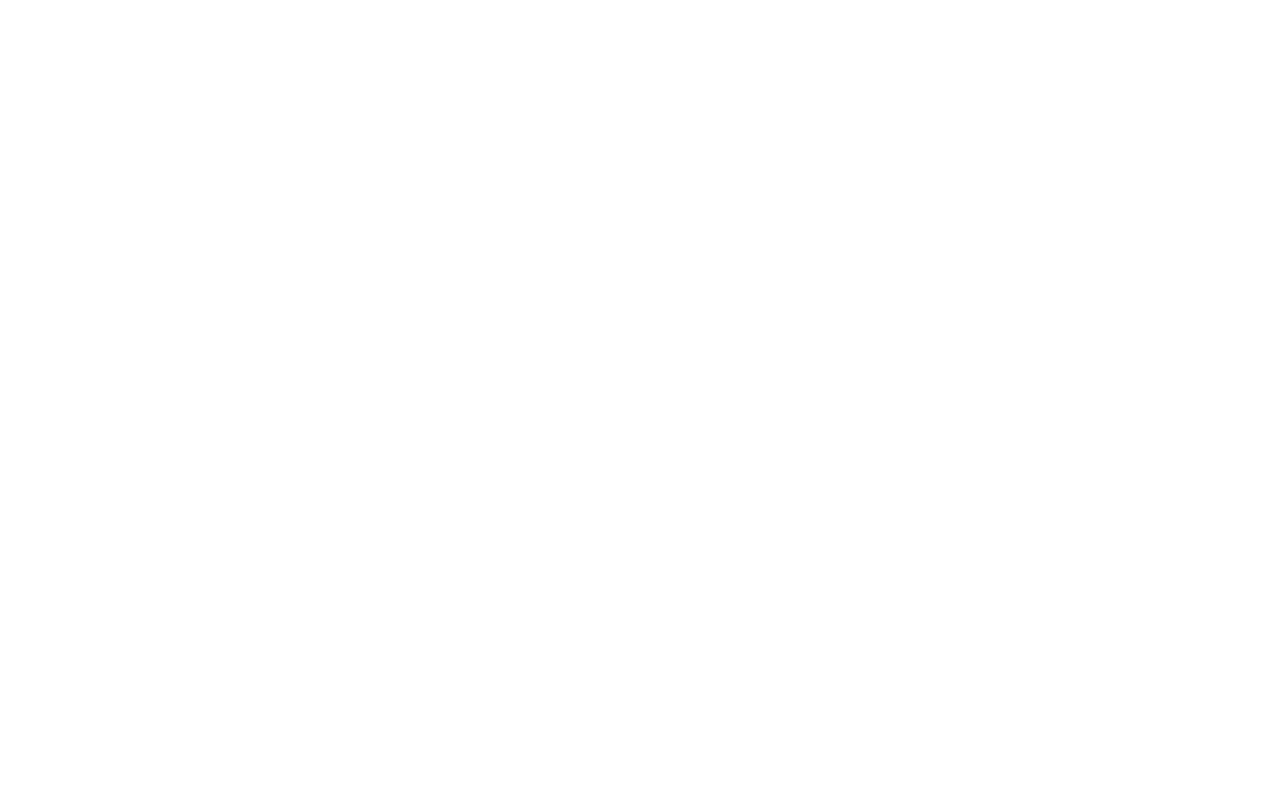
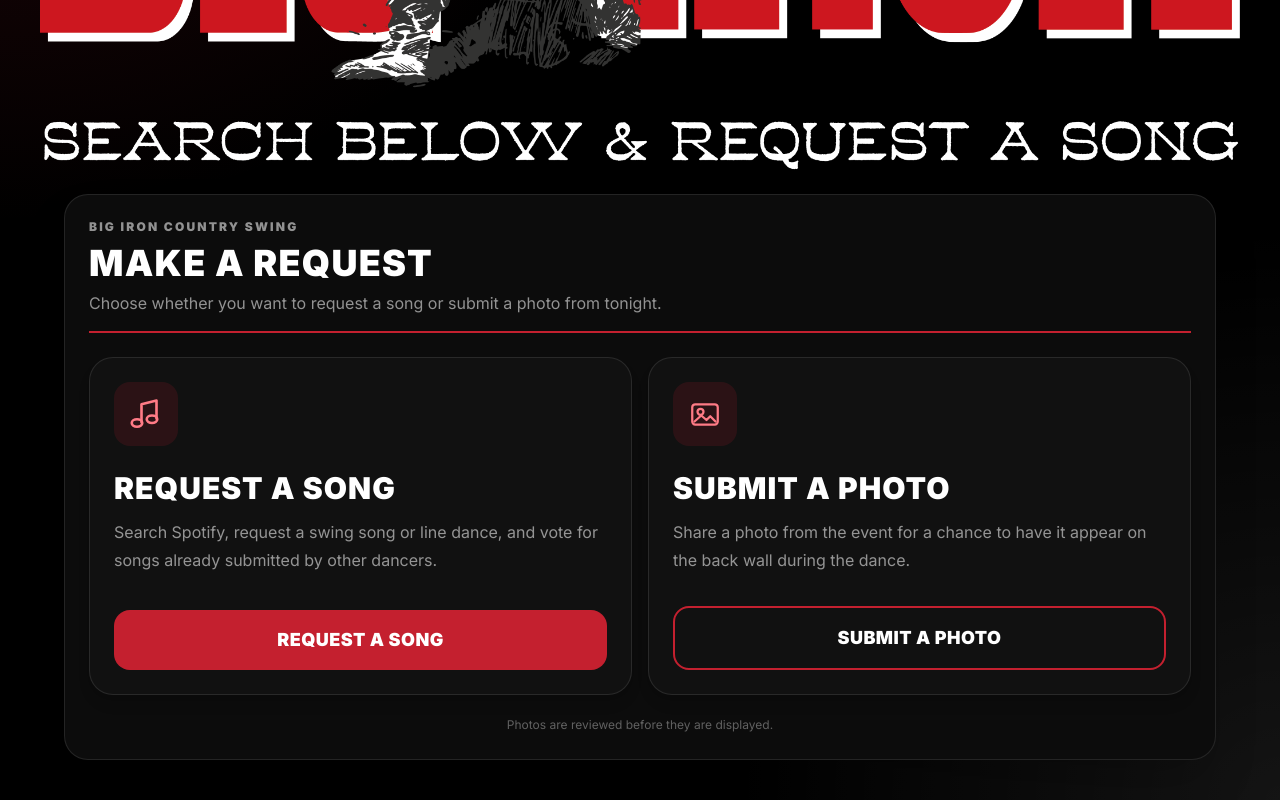
Before and after one commit to noahmstevens1610/music_requests, a Next.js app: page /requests in a window 1280 px wide. Before the commit this address had no page. Shown: the part 458-1258 px from the top of the page. Before the commit the page ends 800 px from the top, so only its background shows below. Built offline with nearby package versions, Linux system fonts and the light colour scheme.

Commit message:
Add requests landing page

```diff
--- /dev/null
+++ b/app/requests/page.tsx
@@ -0,0 +1,113 @@
+import Link from "next/link";
+
+export default function RequestsLandingPage() {
+  return (
+    <main className="relative min-h-screen overflow-hidden bg-black px-4 pb-10 pt-0 text-white sm:px-6">
+      <div className="pointer-events-none absolute inset-0 bg-[radial-gradient(circle_at_top_left,rgba(196,32,47,0.22),transparent_38%),radial-gradient(circle_at_bottom_right,rgba(255,255,255,0.08),transparent_32%)]" />
+
+      <div className="relative mx-auto max-w-6xl">
+        <header className="-mx-4 overflow-hidden sm:-mx-6">
+          <img
+            src="/song-requests-banner.png"
+            alt="Big Iron Country Swing requests"
+            className="block h-auto w-full object-contain"
+          />
+        </header>
+
+        <section className="mt-5 rounded-3xl border border-white/10 bg-[#0d0d0d]/95 p-4 shadow-2xl sm:p-6">
+          <div className="border-b-2 border-[#c4202f] pb-4">
+            <p className="text-xs font-black uppercase tracking-[0.18em] text-white/55">
+              Big Iron Country Swing
+            </p>
+
+            <h1 className="mt-2 text-3xl font-black uppercase tracking-[0.035em] text-white sm:text-4xl">
+              Make a Request
+            </h1>
+
+            <p className="mt-2 max-w-2xl text-sm leading-6 text-white/55 sm:text-base">
+              Choose whether you want to request a song or submit a photo from tonight.
+            </p>
+          </div>
+
+          <div className="mt-6 grid gap-4 md:grid-cols-2">
+            <Link
+              href="/song-requests"
+              className="group flex min-h-[280px] flex-col rounded-3xl border border-white/10 bg-[#111111] p-6 shadow-lg transition hover:-translate-y-1 hover:border-[#c4202f] hover:bg-[#151515]"
+            >
+              <div className="flex h-16 w-16 items-center justify-center rounded-2xl bg-[#c4202f]/15 text-[#ff7b86] transition group-hover:bg-[#c4202f] group-hover:text-white">
+                <svg
+                  viewBox="0 0 48 48"
+                  aria-hidden="true"
+                  className="h-9 w-9"
+                  fill="none"
+                  stroke="currentColor"
+                  strokeWidth="3.5"
+                  strokeLinecap="round"
+                  strokeLinejoin="round"
+                >
+                  <path d="M18 35V11l20-5v24" />
+                  <ellipse cx="12" cy="36" rx="7" ry="5" />
+                  <ellipse cx="32" cy="31" rx="7" ry="5" />
+                </svg>
+              </div>
+
+              <h2 className="mt-6 text-3xl font-black uppercase tracking-[0.035em] text-white">
+                Request a Song
+              </h2>
+
+              <p className="mt-3 text-base leading-7 text-white/55">
+                Search Spotify, request a swing song or line dance, and vote for songs already submitted by other dancers.
+              </p>
+
+              <span className="mt-auto pt-8">
+                <span className="inline-flex w-full items-center justify-center rounded-2xl bg-[#c4202f] px-5 py-4 text-lg font-black uppercase tracking-wide text-white transition group-hover:bg-[#d9293a]">
+                  Request a Song
+                </span>
+              </span>
+            </Link>
+
+            <Link
+              href="/submit-photo"
+              className="group flex min-h-[280px] flex-col rounded-3xl border border-white/10 bg-[#111111] p-6 shadow-lg transition hover:-translate-y-1 hover:border-[#c4202f] hover:bg-[#151515]"
+            >
+              <div className="flex h-16 w-16 items-center justify-center rounded-2xl bg-[#c4202f]/15 text-[#ff7b86] transition group-hover:bg-[#c4202f] group-hover:text-white">
+                <svg
+                  viewBox="0 0 48 48"
+                  aria-hidden="true"
+                  className="h-9 w-9"
+                  fill="none"
+                  stroke="currentColor"
+                  strokeWidth="3"
+                  strokeLinecap="round"
+                  strokeLinejoin="round"
+                >
+                  <rect x="7" y="11" width="34" height="27" rx="4" />
+                  <circle cx="18" cy="21" r="4" />
+                  <path d="m10 34 9-8 7 6 5-5 7 7" />
+                </svg>
+              </div>
+
+              <h2 className="mt-6 text-3xl font-black uppercase tracking-[0.035em] text-white">
+                Submit a Photo
+              </h2>
+
+              <p className="mt-3 text-base leading-7 text-white/55">
+                Share a photo from the event for a chance to have it appear on the back wall during the dance.
+              </p>
+
+              <span className="mt-auto pt-8">
+                <span className="inline-flex w-full items-center justify-center rounded-2xl border-2 border-[#c4202f] bg-transparent px-5 py-4 text-lg font-black uppercase tracking-wide text-white transition group-hover:bg-[#c4202f]">
+                  Submit a Photo
+                </span>
+              </span>
+            </Link>
+          </div>
+
+          <p className="mt-5 text-center text-xs leading-5 text-white/35">
+            Photos are reviewed before they are displayed.
+          </p>
+        </section>
+      </div>
+    </main>
+  );
+}
```
